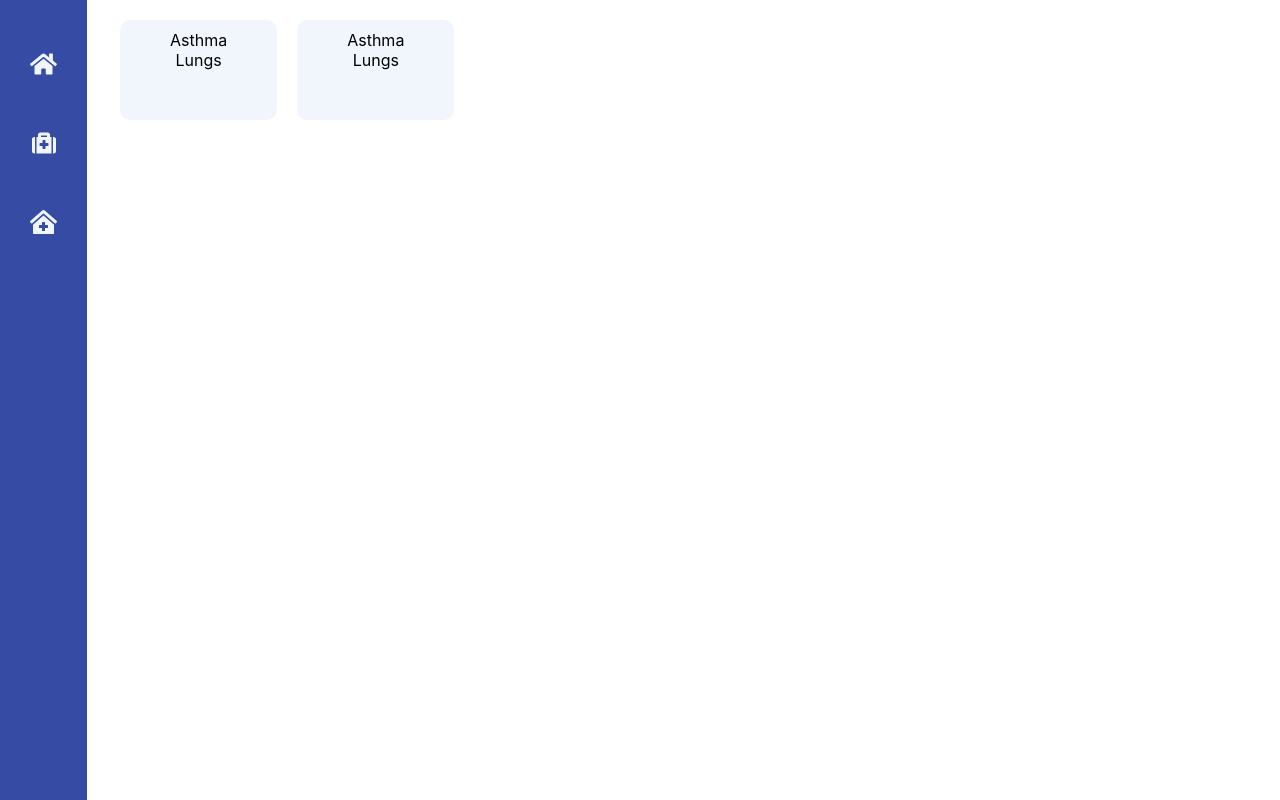
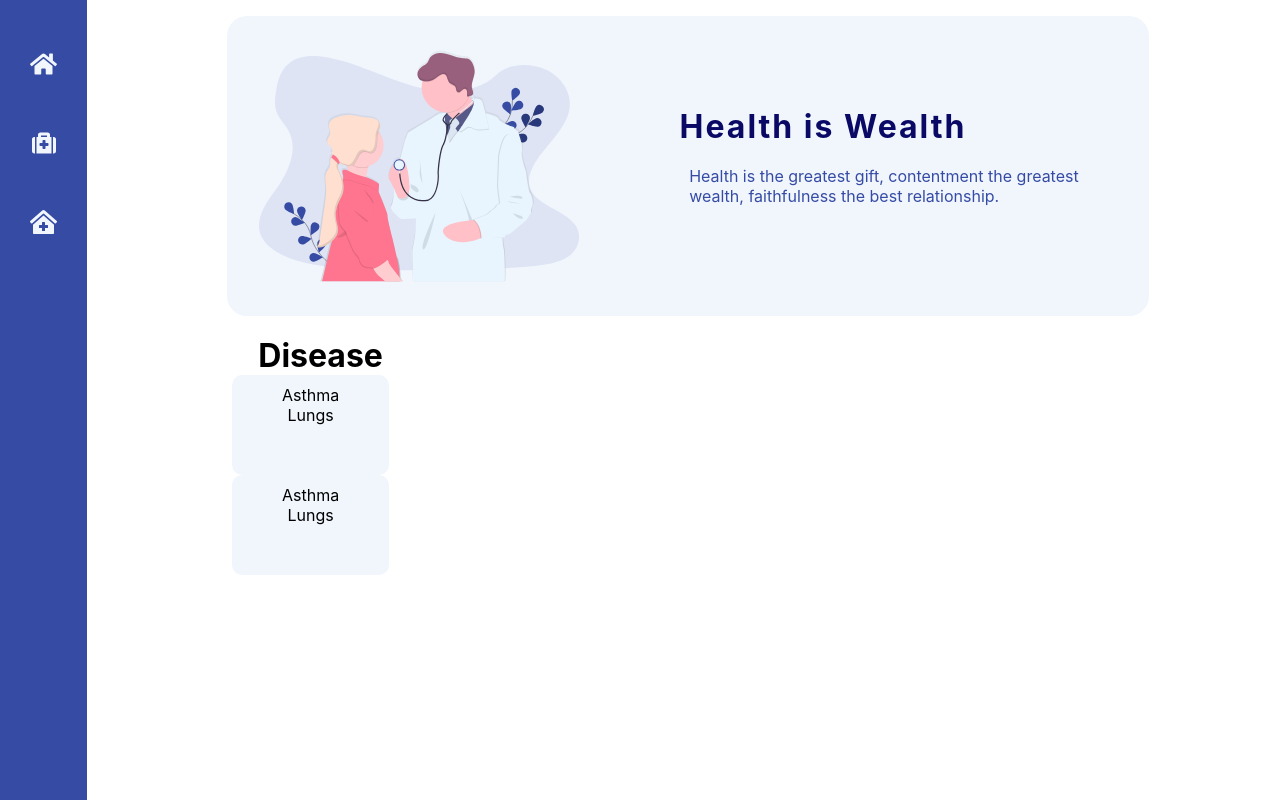
Before and after one commit to Hackdotslash/T38-STERS, a React (Create React App) app in the folder client/: page / in a window 1280 px wide. Built offline with nearby package versions, Linux system fonts and the light colour scheme.

Commit message:
Home-update

```diff
--- a/client/src/Components/DiseaseList/DiseaseList.js
+++ b/client/src/Components/DiseaseList/DiseaseList.js
@@ -13,8 +13,11 @@ const diseaseList = () => {
         display: "flex",
       }}
     >
-      <DiseaseItem />
-      <DiseaseItem />
+      <div>
+        <h1>Disease</h1>
+        <DiseaseItem />
+        <DiseaseItem />
+      </div>
     </div>
   );
 };
--- a/client/src/Components/Home.js
+++ b/client/src/Components/Home.js
@@ -1,16 +1,64 @@
-import React from "react";
+import React, { Fragment } from "react";
 import Navbar from "./Navbar/Navbar";
 
 import DiseaseList from "./DiseaseList/DiseaseList";
+import svg from "../assets/svg/doctor.svg";
+import doctor from "../assets/doctor.png";
 
 const Home = (props) => {
   return (
-    <div>
+    <Fragment>
       <Navbar />
-      <div>
-        <DiseaseList />
+      <div style={{ padding: "1rem", marginLeft: "6rem" }}>
+        <div
+          style={{
+            marginTop: "2rem",
+            display: "flex",
+            justifyContent: "space-between",
+            borderRadius: 20,
+            padding: "0 2rem",
+            backgroundColor: "#F1F6FD",
+            width: "80%",
+            margin: "auto",
+          }}
+        >
+          <img
+            style={{
+              width: 320,
+              height: 300,
+              backgroundClip: "#F1F6FD",
+            }}
+            src={svg}
+            alt="doctor"
+          />
+          <div
+            style={{
+              display: "flex",
+              alignItems: "center",
+              justifyContent: "center",
+              flexFlow: "column",
+              marginLeft: -50,
+            }}
+          >
+            <h1
+              style={{
+                color: "#0A0A66",
+                letterSpacing: 2,
+              }}
+            >
+              Health is Wealth
+            </h1>
+            <p style={{ color: "#354BA4", margin: 20, marginLeft: "10rem" }}>
+              Health is the greatest gift, contentment the greatest wealth,
+              faithfulness the best relationship.
+            </p>
+          </div>
+        </div>
+        <div>
+          <DiseaseList />
+        </div>
       </div>
-    </div>
+    </Fragment>
   );
 };
 
--- a/client/src/Components/Hospital/Hospitals.js
+++ b/client/src/Components/Hospital/Hospitals.js
@@ -9,7 +9,6 @@ import {
   faStar,
   faStarHalf,
 } from "@fortawesome/free-solid-svg-icons";
-import { Link } from "react-router-dom";
 
 const Hospitals = () => {
   // eslint-disable-next-line no-unused-vars
```
Also changed, not shown: client/src/assets/doctor.png (added), client/src/assets/svg/doctor.svg (added).
